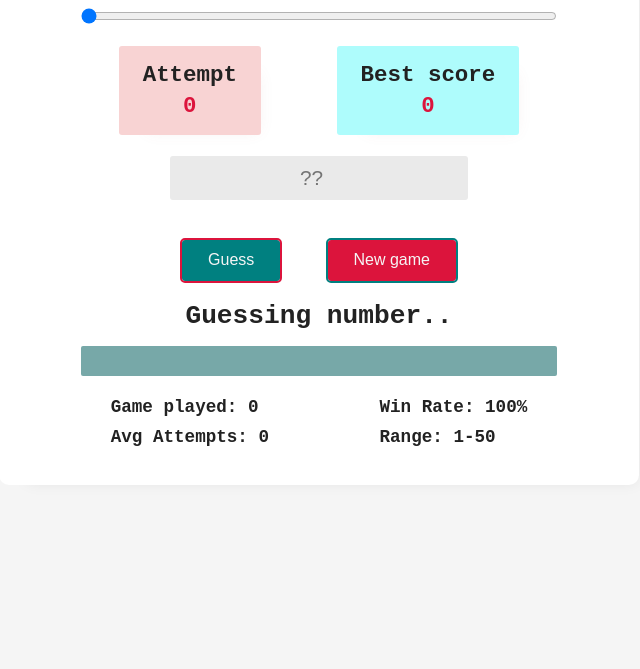
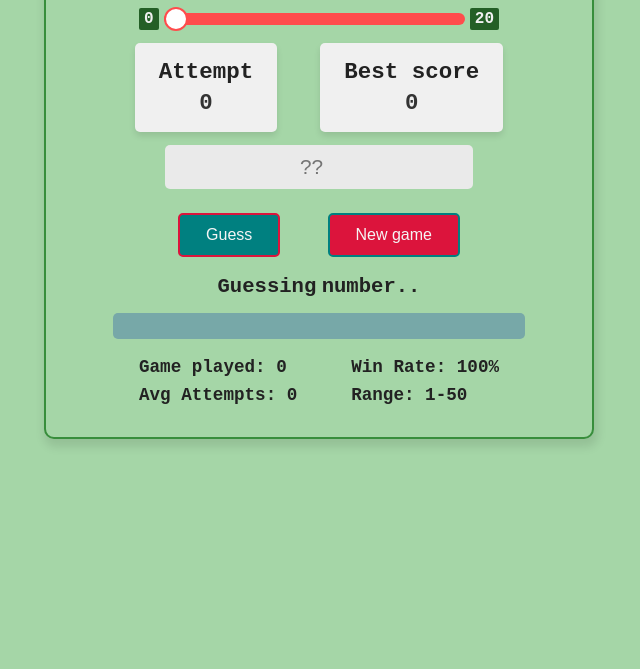
Before and after one commit to Momen1995/Guessing-game, a plain HTML site: page index.html in a window 1280 px wide. Shown: the part 131-800 px from the top of the page, without its empty margins (321-961 px from the left). Drawn offline with Linux system fonts and the light colour scheme.

Commit message:
UI design update

```diff
--- a/index.html
+++ b/index.html
@@ -19,7 +19,9 @@
       </div>
 
       <div class="input-range">
-        <input type="range" min="1" max="30" value="0" class="range-calc" />
+        <span>0</span
+        ><input type="range" min="1" max="20" value="0" class="range-calc" />
+        <span>20</span>
       </div>
 
       <div class="score-board">
@@ -62,7 +64,6 @@
       </div>
     </div>
 
-
     <script src="./main.js"></script>
   </body>
 </html>
--- a/main.js
+++ b/main.js
@@ -64,7 +64,9 @@ function handleIncorrectInput(inputValue, secretNumber) {
 
 // Handle correct input
 function handleCorrectInput() {
-  updateGuessingText("You win! 🎉🎆🎇");
+  updateGuessingText(
+    `It took you ${wrongGuesses.length} attempts to win! 🎉🎆🎇`
+  );
   document.body.style.backgroundColor = "yellow";
   gamePlaysDisplay.textContent++;
 }
--- a/style.css
+++ b/style.css
@@ -7,7 +7,7 @@
 }
 
 body {
-  background-color: whitesmoke;
+  background-color: #a5d6a7;
   font-family: "Courier New", Courier, monospace;
   font-size: 1.2rem;
   overflow: hidden;
@@ -15,13 +15,15 @@ body {
 }
 
 .game-container {
-  width: 50%;
-  background-color: white;
-  margin: 1.2rem auto 0;
+  width: 43%;
+  background-color: #a5d6a7;
+  border: 2px solid #388e3c;
+  margin: 1.3rem auto 0;
   border-radius: 10px;
-  padding: 0.8rem 1.4rem;
-  box-shadow: 13px 12px 15px -16px rgba(0, 0, 0, 0.1);
+  padding: 0.7rem 1rem;
+  box-shadow: 2px 6px 10px 2px rgba(0, 0, 0, 0.1);
 }
+
 
 .game-container > h1 {
   text-align: center;
@@ -29,6 +31,7 @@ body {
   text-transform: uppercase;
   word-spacing: -10px;
   letter-spacing: 2px;
+  color: #444;
 }
 
 .select-option {
@@ -42,25 +45,75 @@ body {
   text-align: center;
   margin: 0 auto;
   border: 2px solid #222;
-  padding: 5px;
-  border-radius: 3px;
+  padding: 8px;
+  border-radius: 5px;
   color: teal;
   font-weight: 600;
   font-size: 1rem;
+  background-color: #f1f1f1;
 }
 
 .input-range {
-  width: 80%;
-  margin: 1.2rem auto 1rem;
+  width: 70%;
+  margin: .6rem auto;
+  display: flex;
+  align-items: center;
+  gap: 5px;
+}
+
+.input-range > span{
+  background-color: #245f26;
+  padding: 2px 5px;
+  border-radius: 2px;
+  color: #f0f0f0;
+  font-size: 1rem;
+  font-weight: 600;
 }
 
 .range-calc {
+  -webkit-appearance: none;
   width: 100%;
+  height: 12px;
+  background-color: #ff4c4c;
+  border-radius: 6px;
+  outline: none;
+  transition: background-color 0.3s;
+}
+
+.range-calc:hover {
+  background-color: #ff7878;
+}
+
+.range-calc::-webkit-slider-thumb {
+  -webkit-appearance: none;
+  appearance: none;
+  width: 24px;
+  height: 24px;
+  background-color: #fff;
+  border: 2px solid #ff4c4c;
+  border-radius: 50%;
+  cursor: pointer;
+  transition: background-color 0.3s;
+}
+
+.range-calc::-moz-range-thumb {
+  width: 24px;
+  height: 24px;
+  background-color: #fff;
+  border: 2px solid #ff4c4c;
+  border-radius: 50%;
+  cursor: pointer;
+  transition: background-color 0.3s;
+}
+
+.range-calc::-webkit-slider-thumb:hover,
+.range-calc::-moz-range-thumb:hover {
+  background-color: #ff7878;
 }
 
 .score-board {
   width: 80%;
-  margin: 1rem auto 1.3rem;
+  margin: .8rem auto;
   display: flex;
   justify-content: space-around;
   align-items: center;
@@ -68,23 +121,20 @@ body {
 
 .attempt,
 .best-score {
-  background-color: rgb(248, 211, 211);
-  box-shadow: 13px 12px 15px -16px rgba(168, 95, 95, 0.1);
+  background-color: #f0f0f0;
+  box-shadow: 0 4px 6px rgba(0, 0, 0, 0.1);
   padding: 1rem 1.5rem;
-  border-radius: 3px;
+  border-radius: 5px;
   text-align: center;
 }
 
-.attempt-score,.score-best{
+.attempt-score,
+.score-best {
   font-size: 1.4rem;
-  color: crimson;
+  color: #333333;
   text-align: center;
   font-weight: 600;
   margin-top: 5px;
-}
-
-.best-score {
-  background-color: rgb(174, 252, 252);
 }
 
 .guess-container {
@@ -98,14 +148,15 @@ body {
 .guess-container > p {
   font-size: 1rem;
   font-weight: 600;
+  color: #555;
 }
 
 #input-number {
   background-color: #eaeaea;
-  width: 50%;
+  width: 60%;
   padding: 10px;
   text-align: center;
-  border-radius: 3px;
+  border-radius: 5px;
   font-size: 1.3rem;
 }
 
@@ -114,65 +165,69 @@ body {
   gap: 3rem;
   justify-content: center;
   align-items: center;
-  margin-top: 2.5rem;
+  margin-top: 1.5rem;
 }
 
 .guess,
 .new-game {
   display: inline-block;
   padding: 0.7rem 1.6rem;
-  border-radius: 3px;
+  border-radius: 5px;
   font-size: 1rem;
   font-weight: 500;
   color: whitesmoke;
+  cursor: pointer;
 }
 
 .guess {
   background-color: teal;
-  outline: 2px solid crimson;
+  border: 2px solid crimson;
 }
 
 .new-game {
   background-color: crimson;
-  outline: 2px solid teal;
+  border: 2px solid teal;
 }
 
 .detail {
   width: 70%;
-  margin: 1rem auto;
+  margin: .8rem auto;
   display: flex;
   justify-content: space-between;
   align-items: center;
 }
 
-.game-played,.rate,.attempts,.range{
+.game-played,
+.rate,
+.attempts,
+.range {
   font-size: 1.1rem;
   font-weight: 600;
-  margin-bottom: .6rem;
+  margin-bottom: 0.5rem;
 }
 
-.result-container{
-  margin: 1.3rem auto;
+.result-container {
+  margin: 1.1rem auto;
   text-align: center;
-  font-size: 1.4rem;
+  font-size: 1.1rem;
   display: flex;
   flex-direction: column;
   gap: 15px;
   justify-content: center;
   align-items: center;
+  word-spacing: -7px;
 }
 
-.number-guessing{
+.number-guessing {
   background-color: rgb(119, 168, 168);
   width: 80%;
-  height: 25px;
-  padding: 15px;
-  border-radius: 2px;
+  padding: 13px;
+  border-radius: 5px;
   color: #eaeaea;
   display: flex;
   align-items: center;
   justify-content: center;
   font-weight: 600;
-  font-size: 1.2rem;
-  overflow-x:auto;
+  font-size: 1rem;
+  overflow-x: auto;
 }
```
